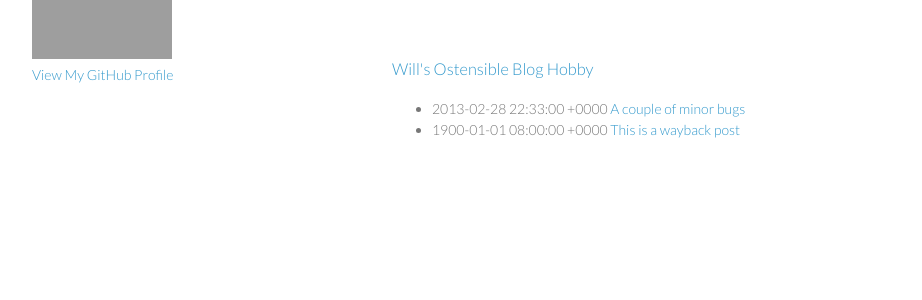
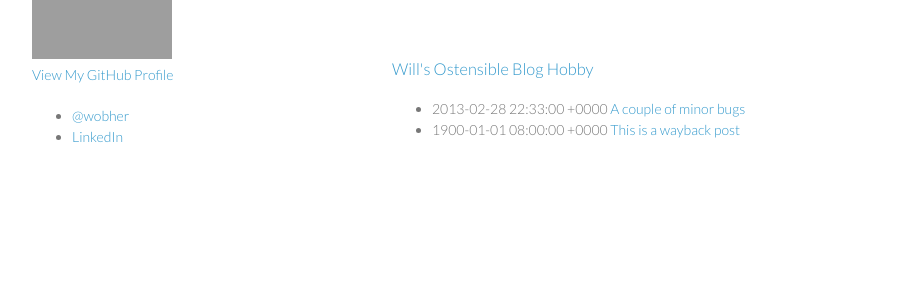
Before and after one commit to wobh/wobh.github.io, a Jekyll site: the page built from index.html, in a window 1280 px wide. Shown: the part 231-531 px from the top of the page, without its empty margins (178-1100 px from the left). Built offline with Jekyll 4.4.1, drawn with Linux system fonts in a browser that asks for light colours; grey boxes are pictures that could not be loaded.

Commit message:
New header links and styles - added Twitter and LinkedIn links to header - commented out header list styles

```diff
--- a/_includes/header.html
+++ b/_includes/header.html
@@ -6,4 +6,8 @@
        alt="Complementary binary gray code."/>
   <p class="view"><a href="https://github.com/wobh">View My GitHub
       Profile</a></p>
+  <ul class="self-links">
+    <li><a href="https://twitter.com/wobher">@wobher</a></li>
+    <li><a href="http://www.linkedin.com/pub/william-clifford/44/22a/41b">LinkedIn</a></li>
+  </ul>
 </header>
--- a/stylesheets/styles.css
+++ b/stylesheets/styles.css
@@ -101,6 +101,13 @@ header {
   position:fixed;
 }
 
+strong {
+  color:#222;
+  font-weight:700;
+}
+
+/* [wc 2013-02-28 17:03 -0800] These are used for the download buttons on the minimal setup page, which isn't useful if you don't need buttons here.
+
 header ul {
   list-style:none;
   height:40px;
@@ -121,6 +128,8 @@ header ul {
   width:270px;
 }
 
+
+
 header li {
   width:89px;
   float:left;
@@ -138,10 +147,6 @@ header ul a {
   height:40px;
 }
 
-strong {
-  color:#222;
-  font-weight:700;
-}
 
 header ul li + li {
   width:88px;
@@ -158,6 +163,7 @@ header ul a strong {
   display:block;
   color:#222;
 }
+*/
 
 section {
   width:500px;
```
